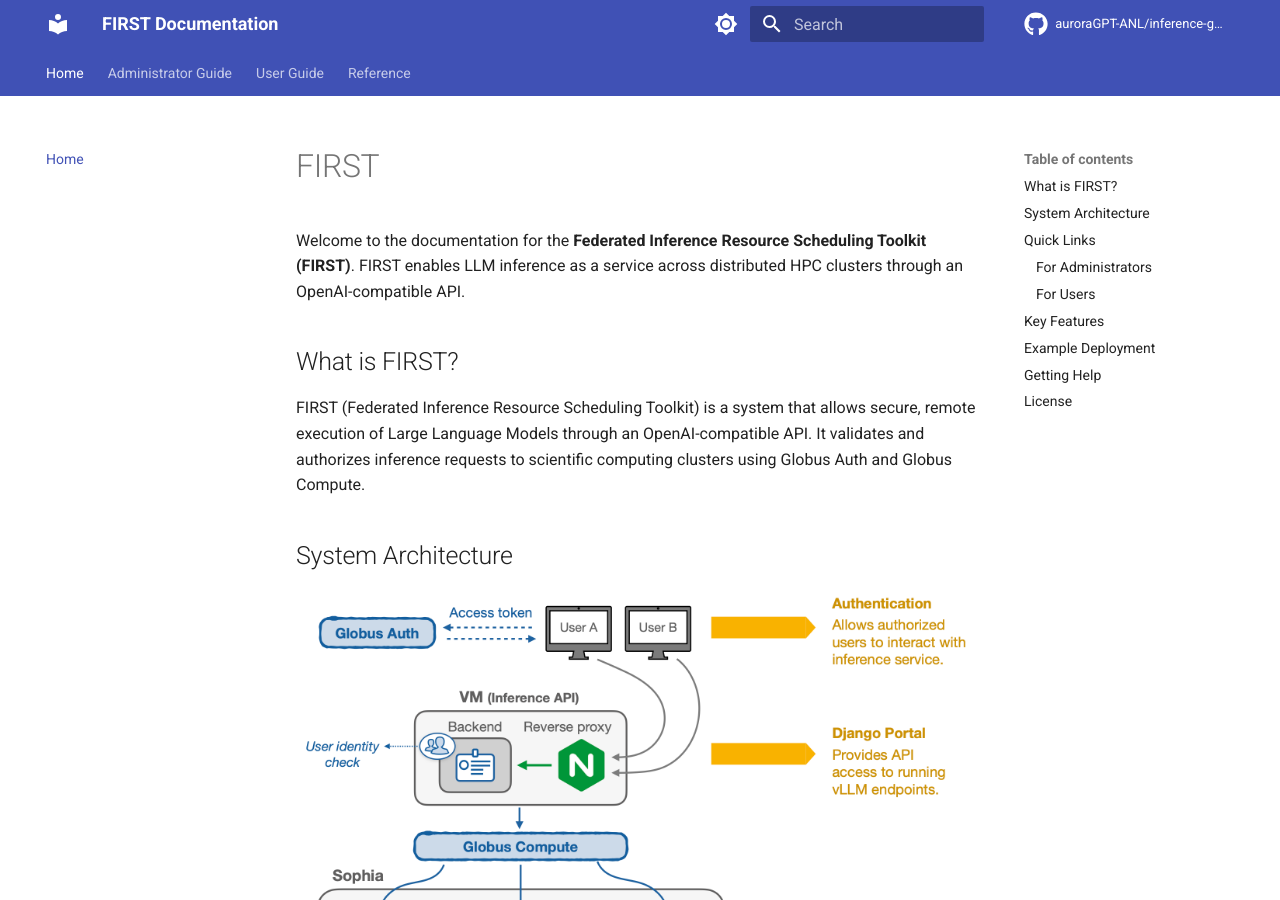
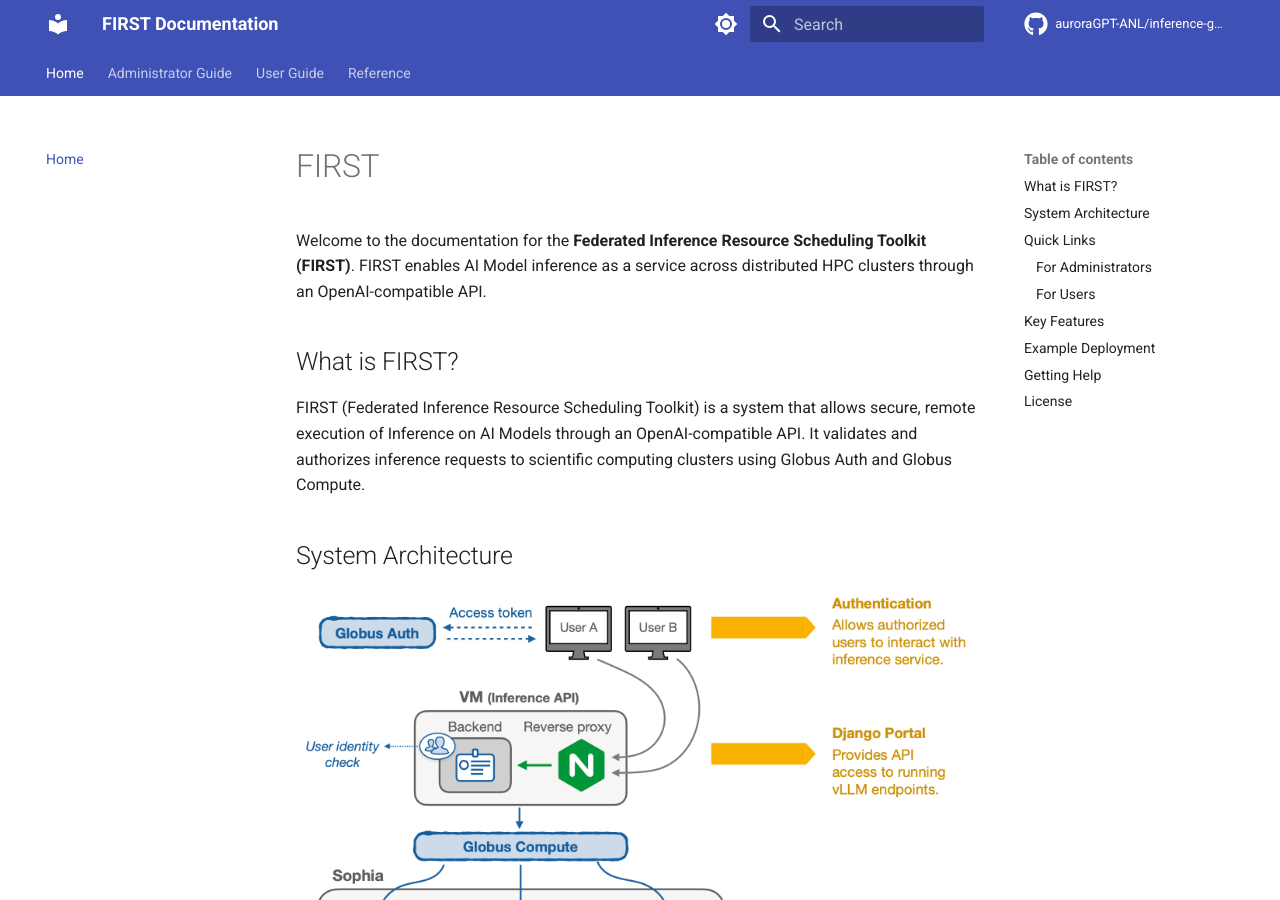
Before and after one commit to auroraGPT-ANL/inference-gateway, an MkDocs documentation site: the page built from docs/index.md, in a window 1280 px wide and 900 px high. Built offline with MkDocs 1.6.1 and Material for MkDocs 9.7.7, drawn with Linux system fonts in a browser that asks for light colours; comment, search, counter and statistics services are not loaded.

```diff
--- a/docs/index.md
+++ b/docs/index.md
@@ -1,10 +1,10 @@
 # FIRST
 
-Welcome to the documentation for the **Federated Inference Resource Scheduling Toolkit (FIRST)**. FIRST enables LLM inference as a service across distributed HPC clusters through an OpenAI-compatible API.
+Welcome to the documentation for the **Federated Inference Resource Scheduling Toolkit (FIRST)**. FIRST enables AI Model inference as a service across distributed HPC clusters through an OpenAI-compatible API.
 
 ## What is FIRST?
 
-FIRST (Federated Inference Resource Scheduling Toolkit) is a system that allows secure, remote execution of Large Language Models through an OpenAI-compatible API. It validates and authorizes inference requests to scientific computing clusters using Globus Auth and Globus Compute.
+FIRST (Federated Inference Resource Scheduling Toolkit) is a system that allows secure, remote execution of Inference on AI Models through an OpenAI-compatible API. It validates and authorizes inference requests to scientific computing clusters using Globus Auth and Globus Compute.
 
 ## System Architecture
 
```
Also changed, not shown: README.md (+1 -1 lines).
